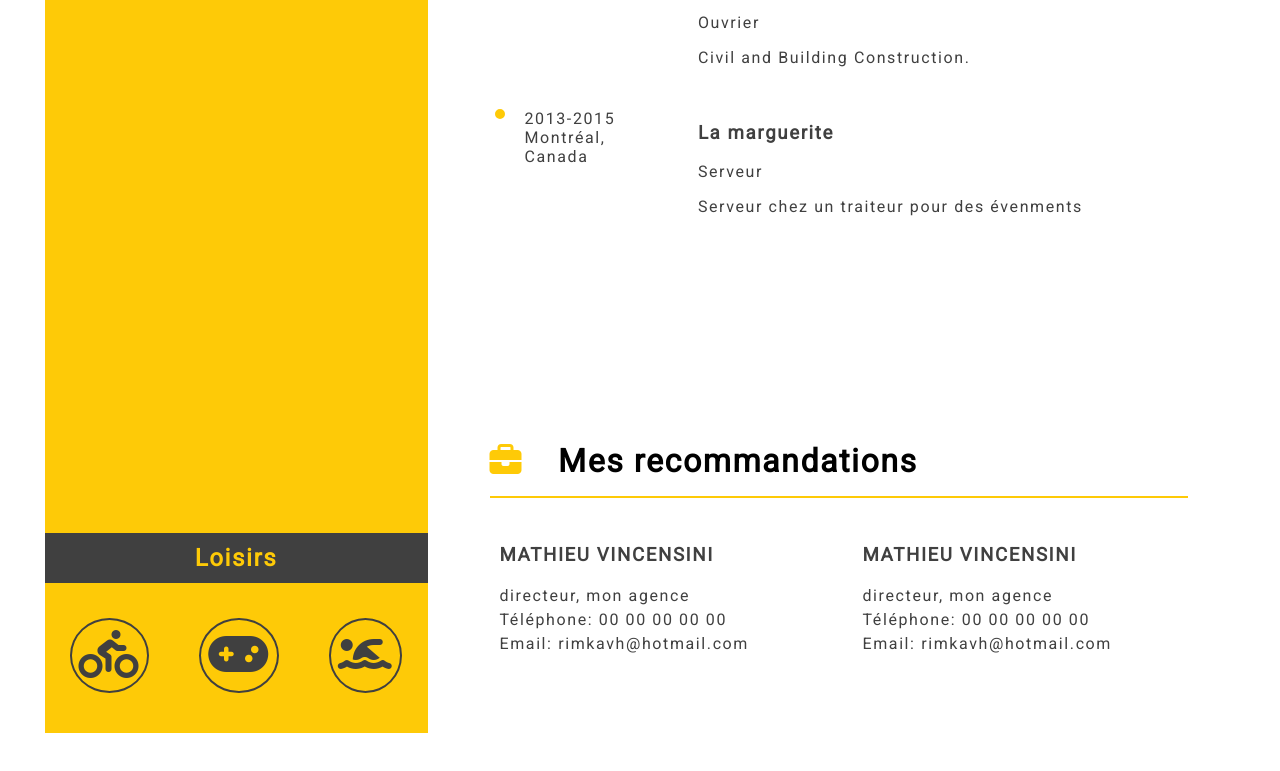
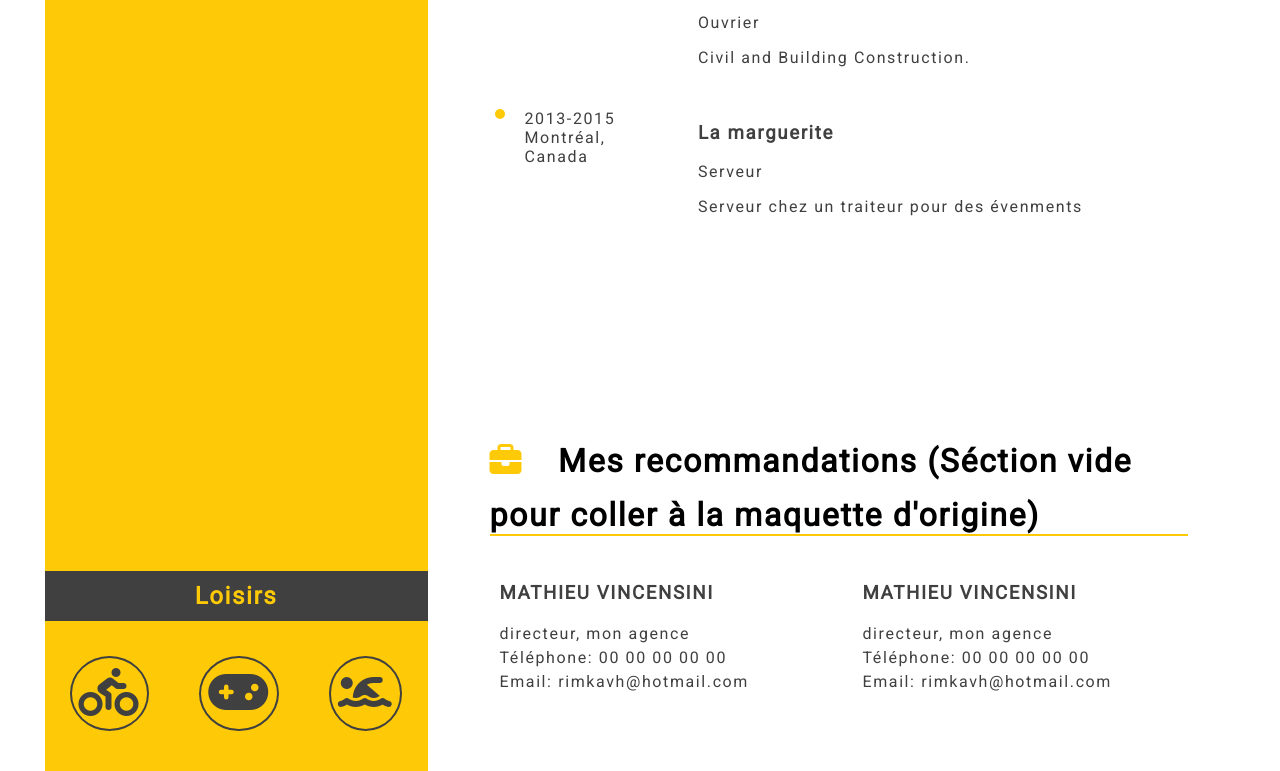
Before and after one commit to malkamat/cv, a plain HTML site: page index.html in a window 1280 px wide. Shown: the part 1548-2319 px from the top of the page. Before the commit the page ends 2281 px from the top, so only its background shows below. Drawn offline with Linux system fonts and the light colour scheme.

Commit message:
Update index.html

```diff
--- a/index.html
+++ b/index.html
@@ -159,7 +159,7 @@
                 </div>
             </section>
             <section class="recommendations">
-                <h2 class="recommendations__titre"><i class="fas fa-briefcase"></i>Mes recommandations</h2>
+                <h2 class="recommendations__titre"><i class="fas fa-briefcase"></i>Mes recommandations (Séction vide pour coller à la maquette d'origine)</h2>
                 <div class="recommendations-grid">
                     <div class="recommendations-grid-gauche">
                         <h3>MATHIEU VINCENSINI</h3>
```
